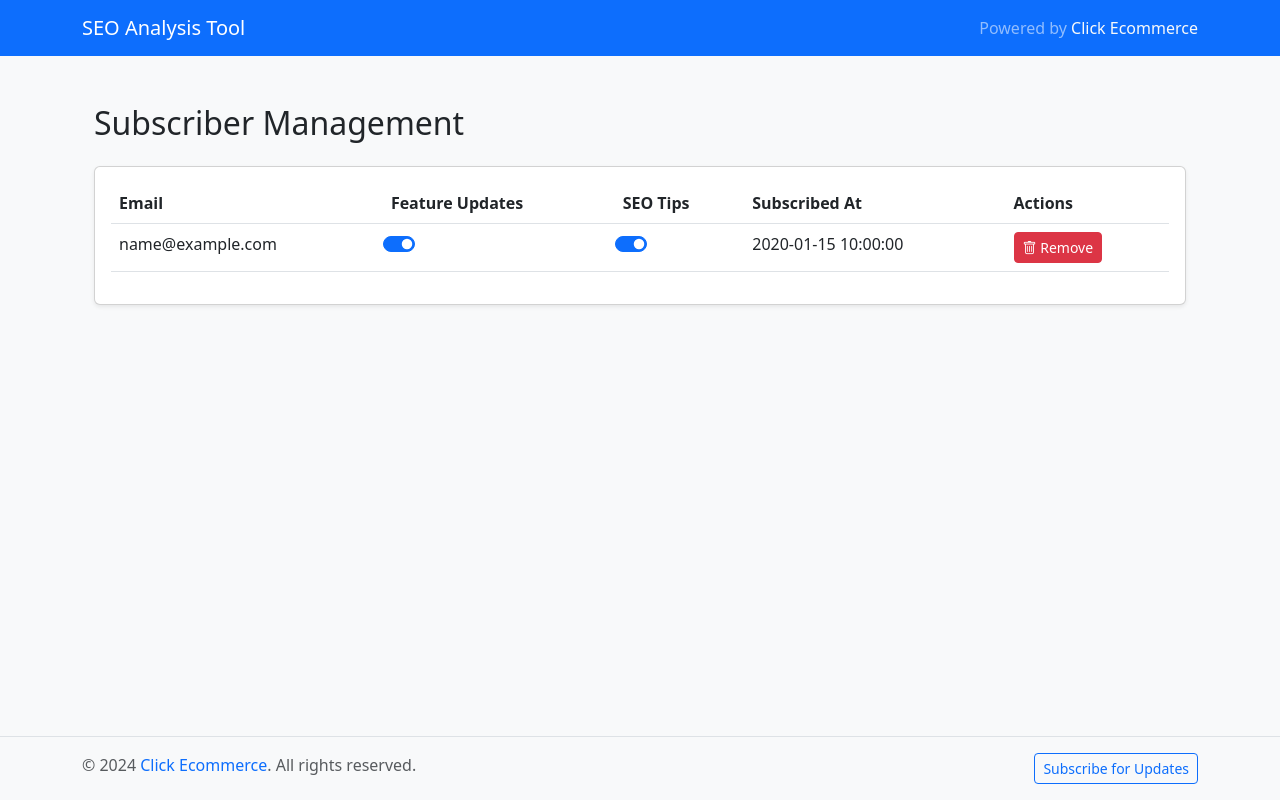
After one commit to Baillie11/seo, a Flask app: page /admin/subscribers in a window 1280 px wide. The commit adds this page. Run offline with Flask 3, Linux system fonts and the light colour scheme; tables that the repository leaves empty hold one stand-in row (values such as "Sample post").

Commit message:
Add subscriber management system with email validation and admin interface

```diff
--- a/app.py
+++ b/app.py
@@ -89,6 +89,17 @@ def init_db():
             timestamp DATETIME DEFAULT CURRENT_TIMESTAMP,
             scan_type TEXT,
             result_summary TEXT
+        )
+    ''')
+
+    # Create subscribers table
+    c.execute('''
+        CREATE TABLE IF NOT EXISTS subscribers (
+            id INTEGER PRIMARY KEY AUTOINCREMENT,
+            email TEXT UNIQUE NOT NULL,
+            feature_updates BOOLEAN DEFAULT 1,
+            seo_tips BOOLEAN DEFAULT 1,
+            subscribed_at DATETIME DEFAULT CURRENT_TIMESTAMP
         )
     ''')
     conn.commit()
@@ -535,6 +546,136 @@ def usage_stats():
     stats = get_usage_stats()
     return render_template('usage_stats.html', stats=stats)
 
+def is_valid_email(email):
+    pattern = r'^[a-zA-Z0-9._%+-]+@[a-zA-Z0-9.-]+\.[a-zA-Z]{2,}$'
+    return re.match(pattern, email) is not None
+
+@app.route('/subscribe', methods=['POST'])
+def subscribe():
+    try:
+        data = request.get_json()
+        email = data.get('email')
+        feature_updates = data.get('featureUpdates', True)
+        seo_tips = data.get('seoTips', True)
+
+        if not email:
+            return jsonify({'success': False, 'message': 'Email is required'}), 400
+
+        if not is_valid_email(email):
+            return jsonify({'success': False, 'message': 'Please enter a valid email address'}), 400
+
+        conn = sqlite3.connect('usage_tracking.db')
+        c = conn.cursor()
+
+        try:
+            c.execute('''
+                INSERT INTO subscribers (email, feature_updates, seo_tips)
+                VALUES (?, ?, ?)
+            ''', (email, feature_updates, seo_tips))
+            conn.commit()
+            return jsonify({
+                'success': True,
+                'message': 'Thank you for subscribing! We\'ll keep you updated with the latest features.'
+            })
+        except sqlite3.IntegrityError:
+            return jsonify({
+                'success': False,
+                'message': 'This email is already subscribed.'
+            }), 400
+        finally:
+            conn.close()
+
+    except Exception as e:
+        return jsonify({
+            'success': False,
+            'message': 'An error occurred. Please try again later.'
+        }), 500
+
+@app.route('/admin/subscribers')
+def view_subscribers():
+    try:
+        conn = sqlite3.connect('usage_tracking.db')
+        c = conn.cursor()
+
+        # Get all subscribers
+        c.execute('''
+            SELECT id, email, feature_updates, seo_tips, subscribed_at
+            FROM subscribers
+            ORDER BY subscribed_at DESC
+        ''')
+        subscribers = c.fetchall()
+
+        # Format the data
+        formatted_subscribers = []
+        for sub in subscribers:
+            formatted_subscribers.append({
+                'id': sub[0],
+                'email': sub[1],
+                'feature_updates': bool(sub[2]),
+                'seo_tips': bool(sub[3]),
+                'subscribed_at': sub[4]
+            })
+
+        conn.close()
+        return render_template('subscribers.html', subscribers=formatted_subscribers)
+
+    except Exception as e:
+        return jsonify({
+            'success': False,
+            'message': 'An error occurred while fetching subscribers.'
+        }), 500
+
+@app.route('/admin/subscribers/<int:subscriber_id>', methods=['DELETE'])
+def delete_subscriber(subscriber_id):
+    try:
+        conn = sqlite3.connect('usage_tracking.db')
+        c = conn.cursor()
+
+        c.execute('DELETE FROM subscribers WHERE id = ?', (subscriber_id,))
+        conn.commit()
+        conn.close()
+
+        return jsonify({
+            'success': True,
+            'message': 'Subscriber removed successfully.'
+        })
+
+    except Exception as e:
+        return jsonify({
+            'success': False,
+            'message': 'An error occurred while removing the subscriber.'
+        }), 500
+
+@app.route('/admin/subscribers/<int:subscriber_id>', methods=['PUT'])
+def update_subscriber(subscriber_id):
+    try:
+        data = request.get_json()
+        feature_updates = data.get('featureUpdates', True)
+        seo_tips = data.get('seoTips', True)
+
+        conn = sqlite3.connect('usage_tracking.db')
+        c = conn.cursor()
+
+        c.execute('''
+            UPDATE subscribers
+            SET feature_updates = ?, seo_tips = ?
+            WHERE id = ?
+        ''', (feature_updates, seo_tips, subscriber_id))
+
+        conn.commit()
+        conn.close()
+
+        return jsonify({
+            'success': True,
+            'message': 'Subscriber preferences updated successfully.'
+        })
+
+    except Exception as e:
+        return jsonify({
+            'success': False,
+            'message': 'An error occurred while updating subscriber preferences.'
+        }), 500
+
 if __name__ == '__main__':
     with app.app_context():
         db.create_all()  # Create database tables
--- /dev/null
+++ b/static/js/subscribe.js
@@ -0,0 +1,49 @@
+document.addEventListener('DOMContentLoaded', function() {
+    // Get the subscribe form
+    const subscribeForm = document.getElementById('subscribeForm');
+    if (subscribeForm) {
+        subscribeForm.addEventListener('submit', function(e) {
+            e.preventDefault();
+            handleSubscribe();
+        });
+    }
+});
+
+async function handleSubscribe() {
+    const email = document.getElementById('email').value;
+    const featureUpdates = document.getElementById('featureUpdates').checked;
+    const seoTips = document.getElementById('seoTips').checked;
+
+    try {
+        const response = await fetch('/subscribe', {
+            method: 'POST',
+            headers: {
+                'Content-Type': 'application/json',
+            },
+            body: JSON.stringify({
+                email: email,
+                featureUpdates: featureUpdates,
+                seoTips: seoTips
+            })
+        });
+
+        const data = await response.json();
+
+        // Show message to user
+        alert(data.message);
+
+        if (data.success) {
+            // Clear the form
+            document.getElementById('email').value = '';
+            document.getElementById('featureUpdates').checked = true;
+            document.getElementById('seoTips').checked = true;
+
+            // Close the modal
+            const modal = bootstrap.Modal.getInstance(document.getElementById('subscribeModal'));
+            modal.hide();
+        }
+    } catch (error) {
+        console.error('Error:', error);
+        alert('An error occurred. Please try again later.');
+    }
+}
--- a/templates/base.html
+++ b/templates/base.html
@@ -35,13 +35,24 @@
     </div>
 
     <footer class="footer mt-auto py-3 bg-light">
-        <div class="container text-center">
-            <span class="text-muted">© 2024 <a href="https://www.clickecommerce.com.au" class="text-decoration-none" target="_blank">Click Ecommerce</a>. All rights reserved.</span>
+        <div class="container">
+            <div class="row">
+                <div class="col-md-6">
+                    <span class="text-muted">© 2024 <a href="https://www.clickecommerce.com.au" class="text-decoration-none" target="_blank">Click Ecommerce</a>. All rights reserved.</span>
+                </div>
+                <div class="col-md-6 text-end">
+                    <button type="button" class="btn btn-outline-primary btn-sm" data-bs-toggle="modal" data-bs-target="#subscribeModal">
+                        Subscribe for Updates
+                    </button>
+                </div>
+            </div>
         </div>
     </footer>
 
     <!-- Bootstrap Bundle with Popper -->
     <script src="https://cdn.jsdelivr.net/npm/bootstrap@5.3.0/dist/js/bootstrap.bundle.min.js"></script>
+    <!-- Custom JavaScript -->
+    <script src="{{ url_for('static', filename='js/subscribe.js') }}"></script>
     {% block extra_js %}{% endblock %}
 
     {% with messages = get_flashed_messages(with_categories=true) %}
@@ -53,5 +64,41 @@
         </script>
       {% endif %}
     {% endwith %}
+
+    <!-- Subscribe Modal -->
+    <div class="modal fade" id="subscribeModal" tabindex="-1" aria-labelledby="subscribeModalLabel" aria-hidden="true">
+        <div class="modal-dialog">
+            <div class="modal-content">
+                <div class="modal-header">
+                    <h5 class="modal-title" id="subscribeModalLabel">Subscribe for Updates</h5>
+                    <button type="button" class="btn-close" data-bs-dismiss="modal" aria-label="Close"></button>
+                </div>
+                <div class="modal-body">
+                    <form id="subscribeForm" onsubmit="handleSubscribe(); return false;">
+                        <div class="mb-3">
+                            <label for="email" class="form-label">Email address</label>
+                            <input type="email" class="form-control" id="email" required>
+                        </div>
+                        <div class="form-check mb-3">
+                            <input class="form-check-input" type="checkbox" id="featureUpdates" checked>
+                            <label class="form-check-label" for="featureUpdates">
+                                Receive feature updates
+                            </label>
+                        </div>
+                        <div class="form-check mb-3">
+                            <input class="form-check-input" type="checkbox" id="seoTips" checked>
+                            <label class="form-check-label" for="seoTips">
+                                Receive SEO tips and best practices
+                            </label>
+                        </div>
+                        <div class="modal-footer">
+                            <button type="button" class="btn btn-secondary" data-bs-dismiss="modal">Close</button>
+                            <button type="submit" class="btn btn-primary">Subscribe</button>
+                        </div>
+                    </form>
+                </div>
+            </div>
+        </div>
+    </div>
 </body>
 </html>
--- /dev/null
+++ b/templates/subscribers.html
@@ -0,0 +1,101 @@
+{% extends "base.html" %}
+
+{% block content %}
+<div class="container">
+    <h2 class="mb-4">Subscriber Management</h2>
+
+    <div class="card shadow-sm">
+        <div class="card-body">
+            <div class="table-responsive">
+                <table class="table table-hover">
+                    <thead>
+                        <tr>
+                            <th>Email</th>
+                            <th>Feature Updates</th>
+                            <th>SEO Tips</th>
+                            <th>Subscribed At</th>
+                            <th>Actions</th>
+                        </tr>
+                    </thead>
+                    <tbody>
+                        {% for subscriber in subscribers %}
+                        <tr id="subscriber-{{ subscriber.id }}">
+                            <td>{{ subscriber.email }}</td>
+                            <td>
+                                <div class="form-check form-switch">
+                                    <input class="form-check-input feature-updates" type="checkbox"
+                                           {% if subscriber.feature_updates %}checked{% endif %}
+                                           onchange="updatePreferences({{ subscriber.id }}, 'featureUpdates', this.checked)">
+                                </div>
+                            </td>
+                            <td>
+                                <div class="form-check form-switch">
+                                    <input class="form-check-input seo-tips" type="checkbox"
+                                           {% if subscriber.seo_tips %}checked{% endif %}
+                                           onchange="updatePreferences({{ subscriber.id }}, 'seoTips', this.checked)">
+                                </div>
+                            </td>
+                            <td>{{ subscriber.subscribed_at }}</td>
+                            <td>
+                                <button class="btn btn-danger btn-sm" onclick="deleteSubscriber({{ subscriber.id }})">
+                                    <i class="bi bi-trash"></i> Remove
+                                </button>
+                            </td>
+                        </tr>
+                        {% endfor %}
+                    </tbody>
+                </table>
+            </div>
+        </div>
+    </div>
+</div>
+
+<script>
+async function updatePreferences(subscriberId, preference, value) {
+    try {
+        const response = await fetch(`/admin/subscribers/${subscriberId}`, {
+            method: 'PUT',
+            headers: {
+                'Content-Type': 'application/json',
+            },
+            body: JSON.stringify({
+                [preference]: value
+            })
+        });
+
+        const data = await response.json();
+        if (data.success) {
+            alert(data.message);
+        } else {
+            alert('Error updating preferences');
+        }
+    } catch (error) {
+        console.error('Error:', error);
+        alert('An error occurred while updating preferences');
+    }
+}
+
+async function deleteSubscriber(subscriberId) {
+    if (!confirm('Are you sure you want to remove this subscriber?')) {
+        return;
+    }
+
+    try {
+        const response = await fetch(`/admin/subscribers/${subscriberId}`, {
+            method: 'DELETE'
+        });
+
+        const data = await response.json();
+        if (data.success) {
+            document.getElementById(`subscriber-${subscriberId}`).remove();
+            alert(data.message);
+        } else {
+            alert('Error removing subscriber');
+        }
+    } catch (error) {
+        console.error('Error:', error);
+        alert('An error occurred while removing the subscriber');
+    }
+}
+</script>
+{% endblock %}
```
Also changed, not shown: static/js/main.js (added, +15 -0 lines), templates/index.html (+13 -0 lines), templates/report.html (+11 -0 lines), static/favicon.ico.
